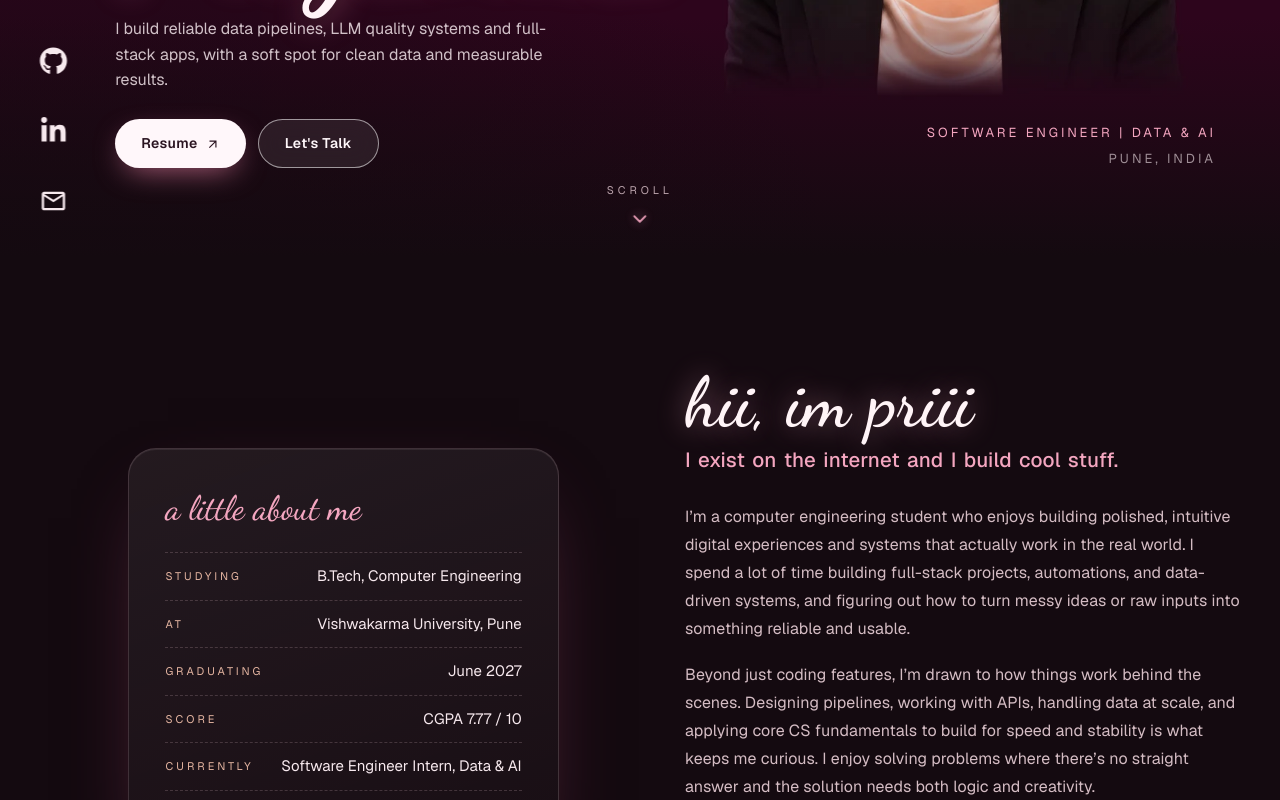
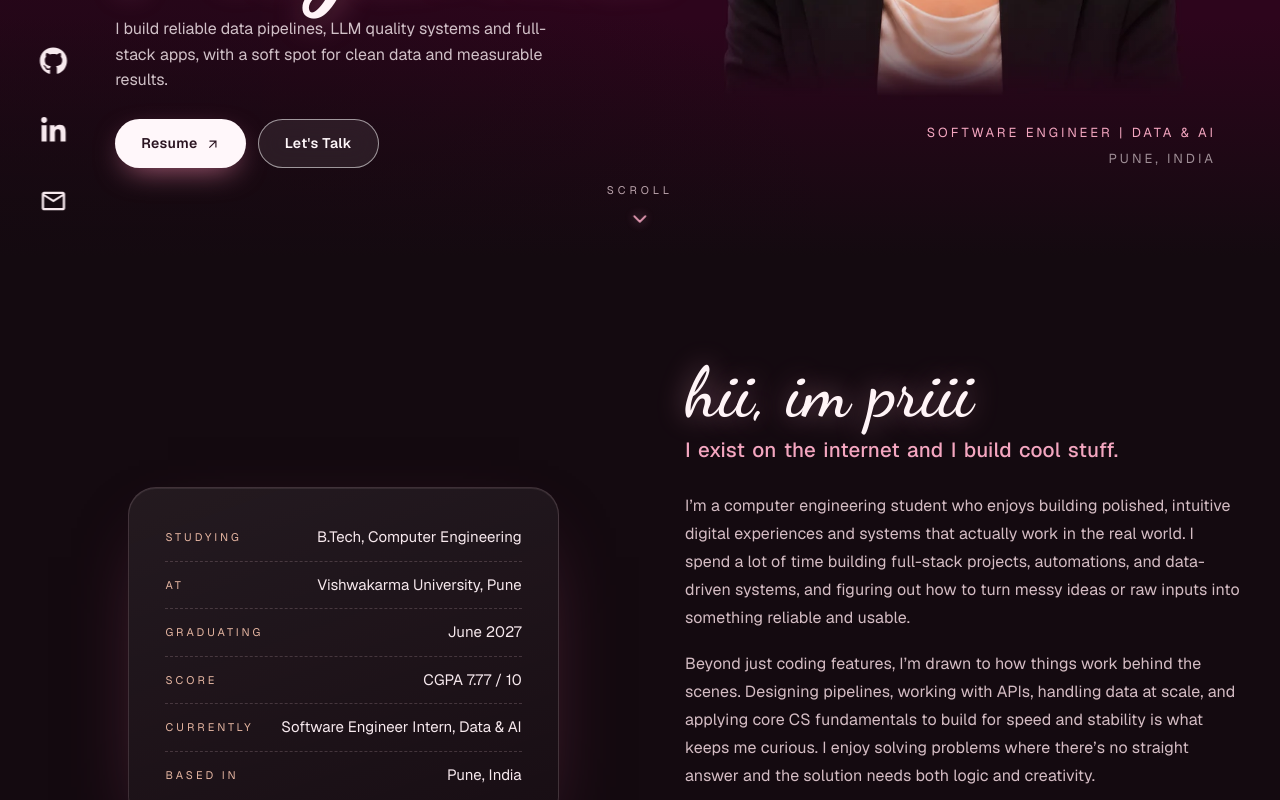
Before and after one commit to priyankabana/portfolio, a React (Vite) app: page / in a window 1280 px wide. Shown: the part 544-1344 px from the top of the page. Built offline with nearby package versions, Linux system fonts and the light colour scheme.

Commit message:
About: one script heading on top

```diff
--- a/src/components/About.tsx
+++ b/src/components/About.tsx
@@ -14,7 +14,6 @@ const About = () => {
   return (
     <div className="about-section" id="about">
       <aside className="about-facts" aria-label="Quick facts">
-        <p className="about-facts-script">a little about me</p>
         <dl>
           {facts.map((f) => (
             <div className="about-fact" key={f.label}>
@@ -25,7 +24,7 @@ const About = () => {
         </dl>
       </aside>
       <div className="about-me">
-        <h3 className="title">{config.about.title}</h3>
+        <h3 className="title about-heading">a little about me</h3>
         <p className="about-greeting">{config.about.greeting}</p>
         <p className="about-tagline">{config.about.tagline}</p>
         <div className="about-body">
--- a/src/components/styles/About.css
+++ b/src/components/styles/About.css
@@ -190,3 +190,16 @@
   color: #fff4f7;
   font-weight: 500;
 }
+
+/* Single section heading, in the script style */
+.about-me h3.about-heading {
+  font-family: "Dancing Script", cursive;
+  font-size: clamp(30px, 2.6vw, 40px);
+  font-weight: 600;
+  text-transform: none;
+  letter-spacing: 0;
+  color: var(--accentColor);
+  margin: 0 0 6px;
+}
+
+.about-fact:first-child { border-top: none; padding-top: 4px; }
```
